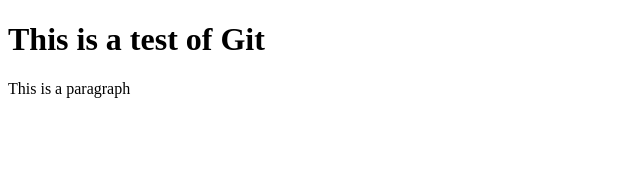
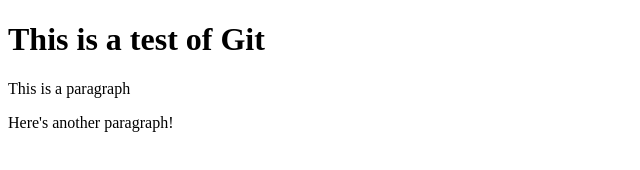
Before and after one commit to mtstoner/git-test, a plain HTML site: page index.html in a window 1280 px wide. Shown: the whole page, without its empty margins (0-640 px from the left). Drawn offline with Linux system fonts and the light colour scheme.

Commit message:
3rd commit added 2nd paragraph

```diff
--- a/index.html
+++ b/index.html
@@ -8,5 +8,6 @@
 <body>
     <h1>This is a test of Git</h1>
     <p>This is a paragraph</p>
+    <p>Here's another paragraph!</p>
 </body>
 </html>
```
